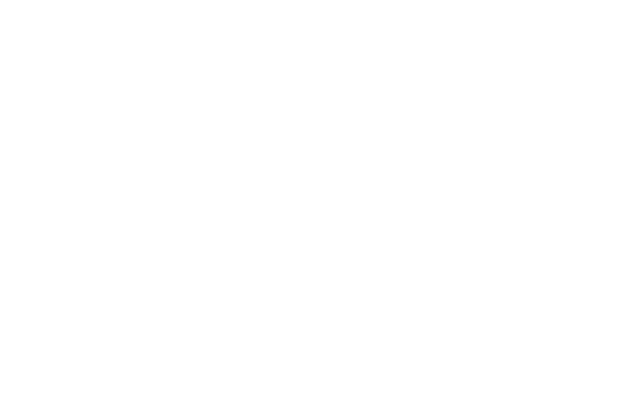
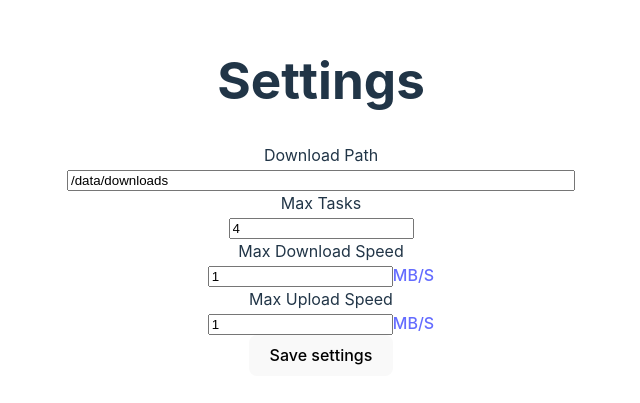
Before and after one commit to sizdshi/download-server, a Vue app in the folder web/: page /setting in a window 1280 px wide. Before the commit this address had no page. Shown: the part 203-606 px from the top of the page, without its empty margins (319-959 px from the left). Built offline with nearby package versions, Linux system fonts and the light colour scheme.

Commit message:
update SettingController

```diff
--- a/web/src/router.ts
+++ b/web/src/router.ts
@@ -1,6 +1,7 @@
 import { createRouter, createWebHistory } from 'vue-router'
 import HomeView from './views/Home.vue'
 import About from './views/About.vue'
+import Setting from './views/Setting.vue'
 
 const routes = [
   {
@@ -12,6 +13,10 @@
     path: '/about',
     name: 'About',
     component: About
+  }, {
+    path: '/setting',
+    name: 'Setting',
+    component: Setting
   }
 ]
 
--- /dev/null
+++ b/web/src/views/Setting.vue
@@ -0,0 +1,51 @@
+<script setup lang="ts">
+
+</script>
+
+<template>
+
+    <h1>Settings</h1>
+    <form th:action="@{/settings}" th:object="${setting}" method="post">
+      <label for="storePath">Download Path</label><br>
+      <input type="text" id="storePath" th:field="*{storePath}" value="/data/downloads"><br>
+
+      <label for="maxTasks">Max Tasks</label><br>
+      <input type="number" id="maxTasks" th:field="*{maxTasks}" min="0" value="4"><br>
+
+      <label for="maxDownloadSpeed">Max Download Speed</label><br>
+      <input type="number" id="maxDownloadSpeed" th:field="*{maxDownloadSpeed}" min="0" value="1"><a>MB/S</a><br>
+
+      <label for="maxUploadSpeed">Max Upload Speed</label><br>
+      <input type="number" id="maxUploadSpeed" th:field="*{maxUploadSpeed}" min="0" value="1"><a>MB/S</a><br>
+
+      <button>Save settings</button>
+    </form>
+
+</template>
+
+<style scoped>
+.setting-container{
+  position: relative;
+  left: 250px;
+
+}
+.setting-container input{
+  height: 30px;
+  font-size: 15px;
+
+  border-radius: 10px;
+  margin-top: 5px;
+  margin-bottom: 15px;
+  width: 50px;
+}
+#storePath{
+  width: 500px;
+}
+.setting-container button{
+  border-radius: 10px;
+  font-size: 20px;
+  color:aliceblue;
+  height: 40px;
+  background-color: rgb(187, 142, 229);
+}
+</style>
```
Also changed, not shown: 2 other files (tests, documents, lock files or other folders).
